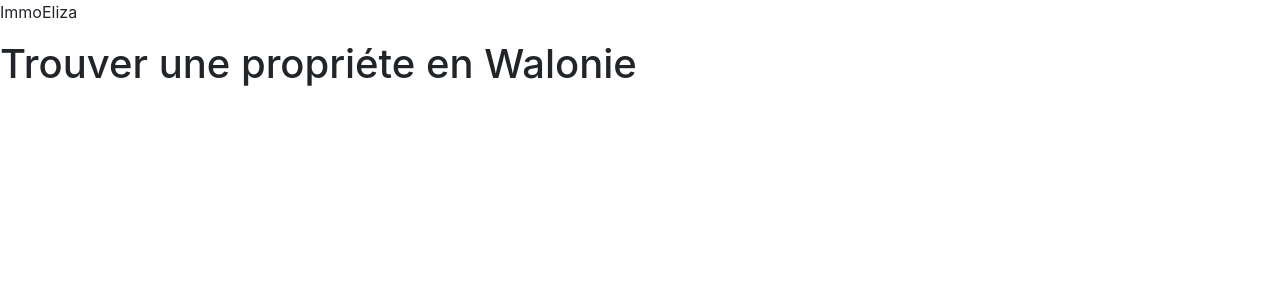
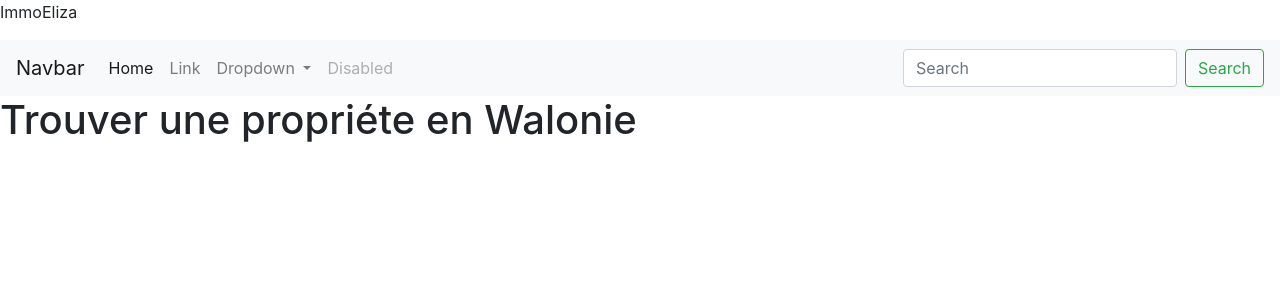
Before and after one commit to tanoshiibot/ImmoEliza, a PHP site: page / in a window 1280 px wide. Shown: the top 300 px of the page. Run offline with PHP 8.4, Linux system fonts and the light colour scheme.

Commit message:
ajout premiere structure menu

```diff
--- a/index.php
+++ b/index.php
@@ -11,9 +11,46 @@
 </head>
 <body>
 <header>
+        <!--menu hamburger-->
     <p>ImmoEliza</p>
-        <!--menu hamburger-->
+    <!--Main Navigation-->
+<header>
 
+<nav class="navbar navbar-expand-lg navbar-light bg-light">
+  <a class="navbar-brand" href="#">Navbar</a>
+  <button class="navbar-toggler" type="button" data-toggle="collapse" data-target="#navbarSupportedContent" aria-controls="navbarSupportedContent" aria-expanded="false" aria-label="Toggle navigation">
+    <span class="navbar-toggler-icon"></span>
+  </button>
+
+  <div class="collapse navbar-collapse" id="navbarSupportedContent">
+    <ul class="navbar-nav mr-auto">
+      <li class="nav-item active">
+        <a class="nav-link" href="#">Home <span class="sr-only">(current)</span></a>
+      </li>
+      <li class="nav-item">
+        <a class="nav-link" href="#">Link</a>
+      </li>
+      <li class="nav-item dropdown">
+        <a class="nav-link dropdown-toggle" href="#" id="navbarDropdown" role="button" data-toggle="dropdown" aria-haspopup="true" aria-expanded="false">
+          Dropdown
+        </a>
+        <div class="dropdown-menu" aria-labelledby="navbarDropdown">
+          <a class="dropdown-item" href="#">Action</a>
+          <a class="dropdown-item" href="#">Another action</a>
+          <div class="dropdown-divider"></div>
+          <a class="dropdown-item" href="#">Something else here</a>
+        </div>
+      </li>
+      <li class="nav-item">
+        <a class="nav-link disabled" href="#">Disabled</a>
+      </li>
+    </ul>
+    <form class="form-inline my-2 my-lg-0">
+      <input class="form-control mr-sm-2" type="search" placeholder="Search" aria-label="Search">
+      <button class="btn btn-outline-success my-2 my-sm-0" type="submit">Search</button>
+    </form>
+  </div>
+</nav>
 </header>
 <main>
     <h1>Trouver une propriéte en Walonie</h1>
```
Lines whose indentation alone changed are shown as unchanged.
